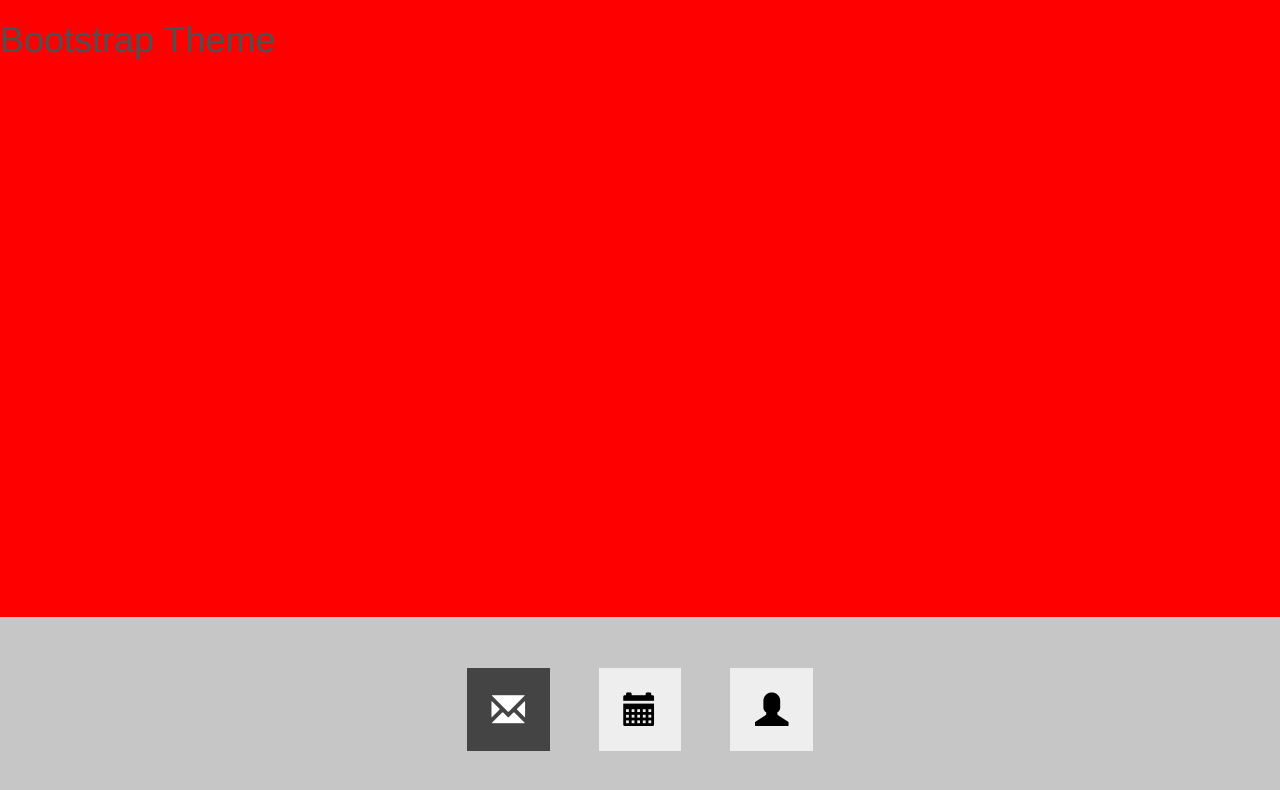
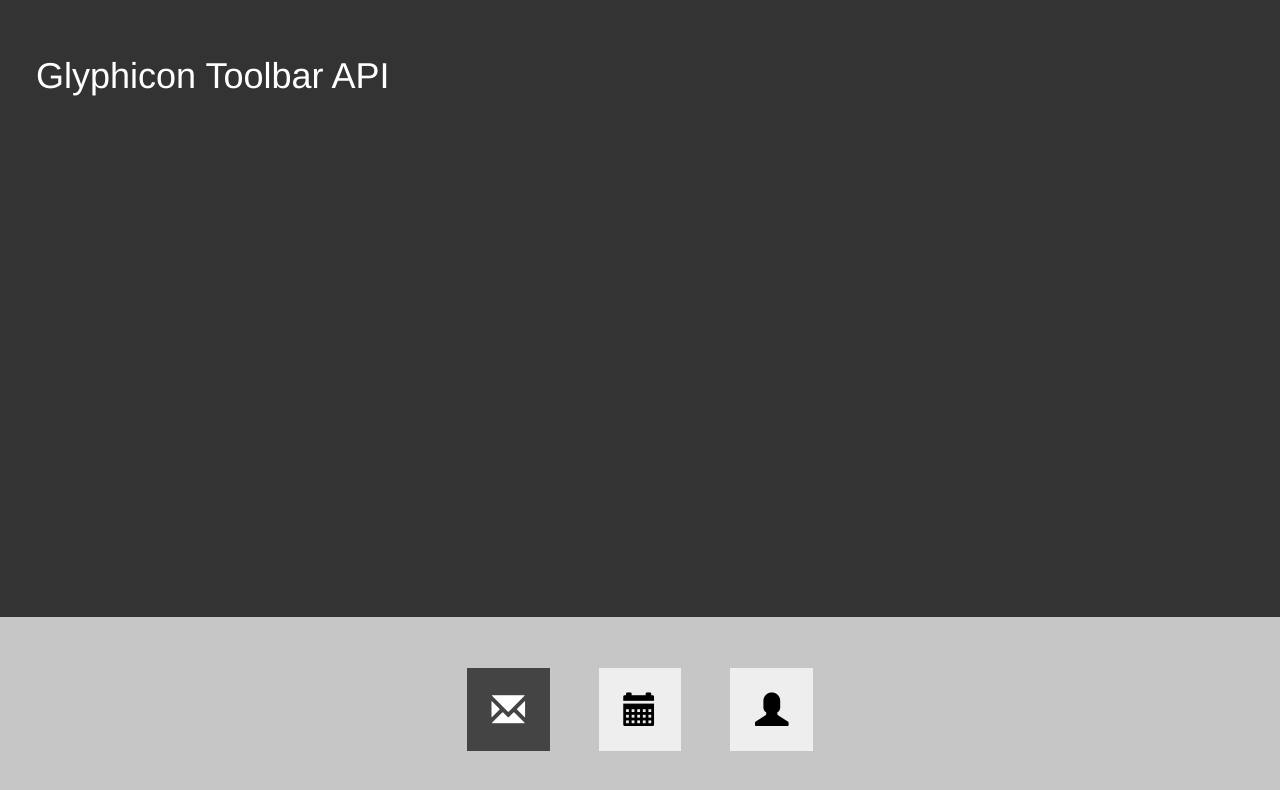
Before and after one commit to ivorscott/Glyphicon-Toolbar-Api, a website: page assets/index.html in a window 1280 px wide. Drawn offline with nearby package versions, Linux system fonts and the light colour scheme.

Commit message:
added images

```diff
--- a/assets/index.html
+++ b/assets/index.html
@@ -12,7 +12,7 @@
 </head>
 <body>
 
-<h1>Bootstrap Theme</h2>
+<h1>Glyphicon Toolbar API</h2>
 
 <script>
 	$(document).ready(function(){
--- a/assets/sass/master.scss
+++ b/assets/sass/master.scss
@@ -12,8 +12,12 @@
 //== Playground ===================================
 //=================================================
 
-$red: red;
+$bg: #333;
 
 body {
-	background:$red;
+	background:$bg;
 }
+h1 {
+	color:#fff;
+	padding: 1em;
+}
```
Also changed, not shown: README.md, assets/css/master.css, assets/images/example1.png (added), assets/images/example2.png (added), assets/images/example3.png (added).
